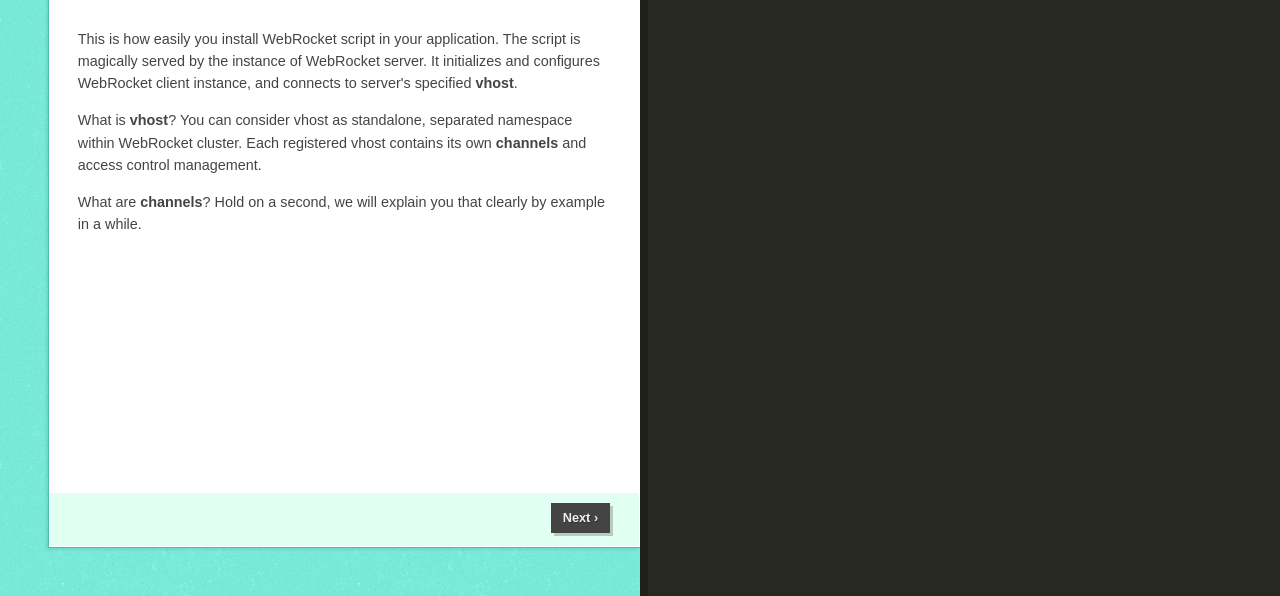
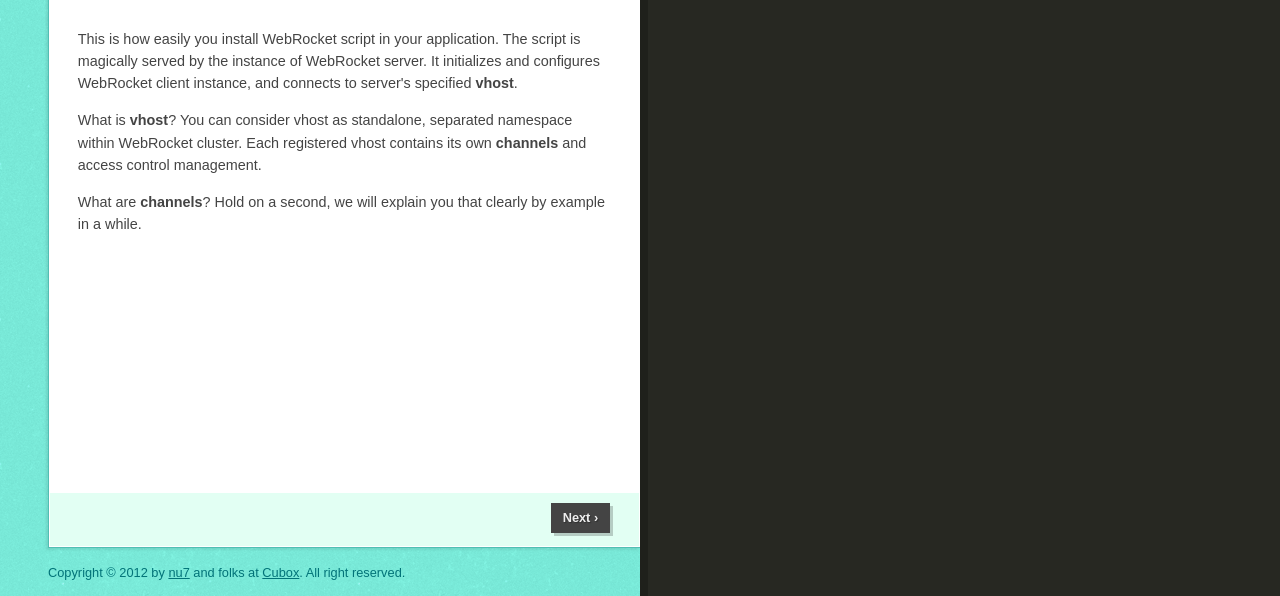
Before and after one commit to webrocket/webrocket-tour, a plain HTML site: page public/index.html in a window 1280 px wide. Shown: the part 204-800 px from the top of the page. Drawn offline with nearby package versions, Linux system fonts and the light colour scheme.

Commit message:
styling fixes

```diff
--- a/public/css/style.css
+++ b/public/css/style.css
@@ -177,3 +177,12 @@ code {
    color: #027378;
    padding: 2px;
 }
+[role='contentinfo'] {
+   position: absolute;
+   bottom: 1em;
+   left: 3em;
+}
+[role='contentinfo'] #copyright {
+   font-size: .8em;
+   color: #027378;
+}
--- a/public/index.html
+++ b/public/index.html
@@ -769,6 +769,13 @@ end
       </div>
     </div>
 
+    <footer role="contentinfo">
+      <div id="copyright">
+        Copyright &copy; 2012 by <a href="http://nu7hat.ch/">nu7</a> and
+        folks at <a href="http://cuboxlabs.com">Cubox</a>. All right reserved.
+      </div>
+    </footer>
+
     <script src="http://code.jquery.com/jquery-1.7.2.min.js"></script>
     <script src="codemirror/lib/codemirror.js"></script>
     <script src="codemirror/mode/xml/xml.js"></script>
```
